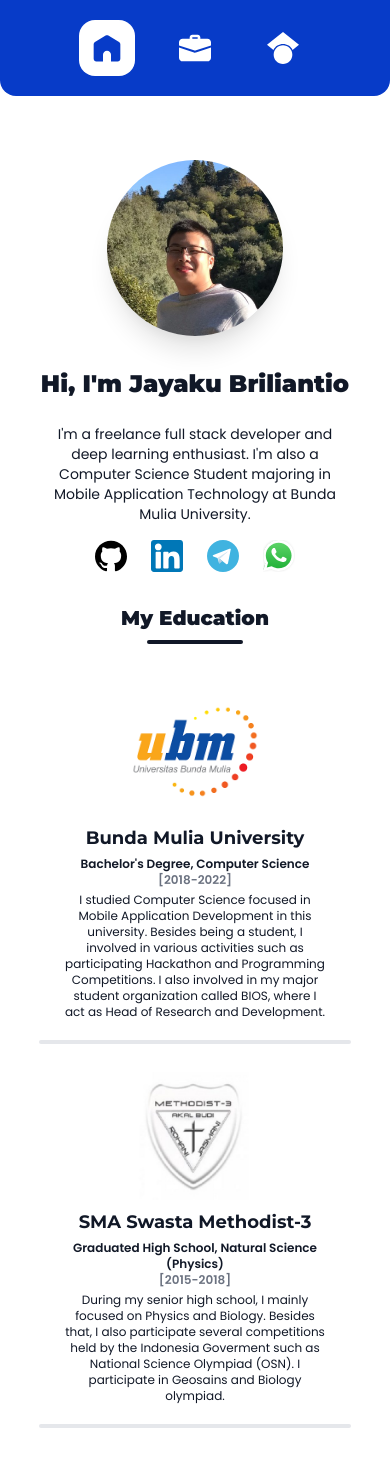
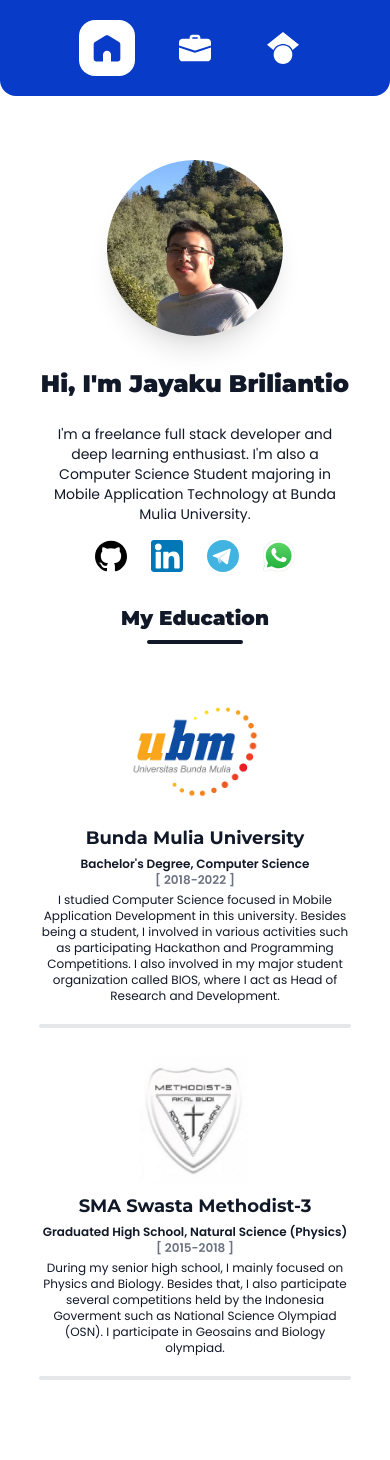
Before and after one commit to ukayaj620/this-is-me, a React (Create React App) app: page / in a window 390 px wide. After the commit the page ends 1412 px from the top, so only its background shows below. Built offline with nearby package versions, Linux system fonts and the light colour scheme.

Commit message:
feat: update tailwind style

```diff
--- a/src/components/Cards/EduCard.jsx
+++ b/src/components/Cards/EduCard.jsx
@@ -2,7 +2,7 @@ import { images } from "../../helpers/loader";
 
 const EduCard = ({ image, title, major, year, description }) => {
   return (
-    <div className="w-full my-3 px-6 py-2 flex flex-col lg:flex-row items-center">
+    <div className="w-full my-3 lg:px-6 py-2 flex flex-col lg:flex-row items-center">
       <img
         className="w-32 h-32 my-2 lg:mr-12"
         src={images(image)}
@@ -12,7 +12,7 @@ const EduCard = ({ image, title, major, year, description }) => {
         <h3>{title}</h3>
         <div className="flex flex-col font-semibold my-1 items-center lg:items-start">
           <h5 className="text-center text-gray-900 lg:mr-2">{major}</h5>
-          <h5 className="text-gray-500">[{year}]</h5>
+          <h5 className="text-gray-500 font-semibold">[ {year} ]</h5>
         </div>
         <h5 className="text-center lg:text-justify text-gray-900">{description}</h5>
       </div>
```
